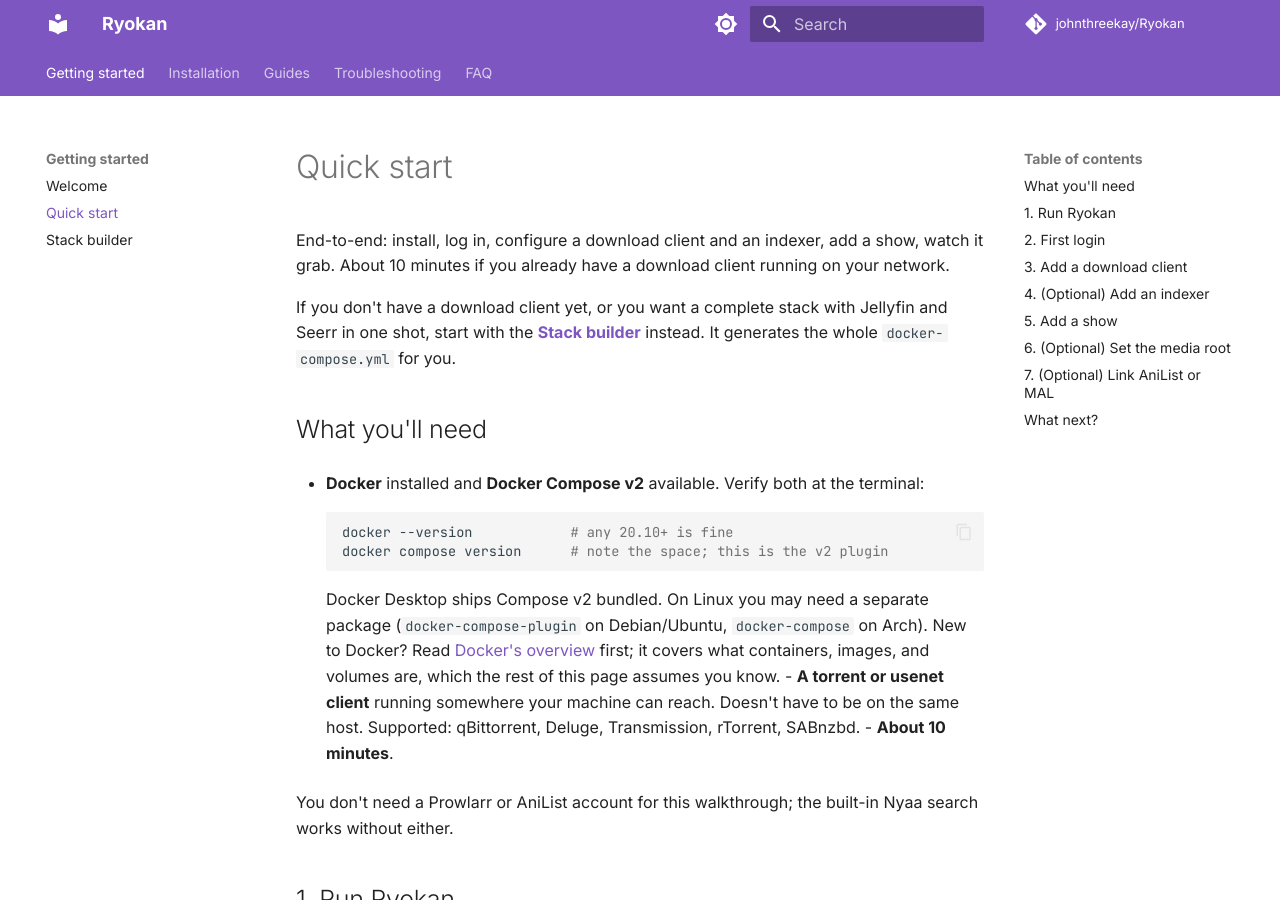
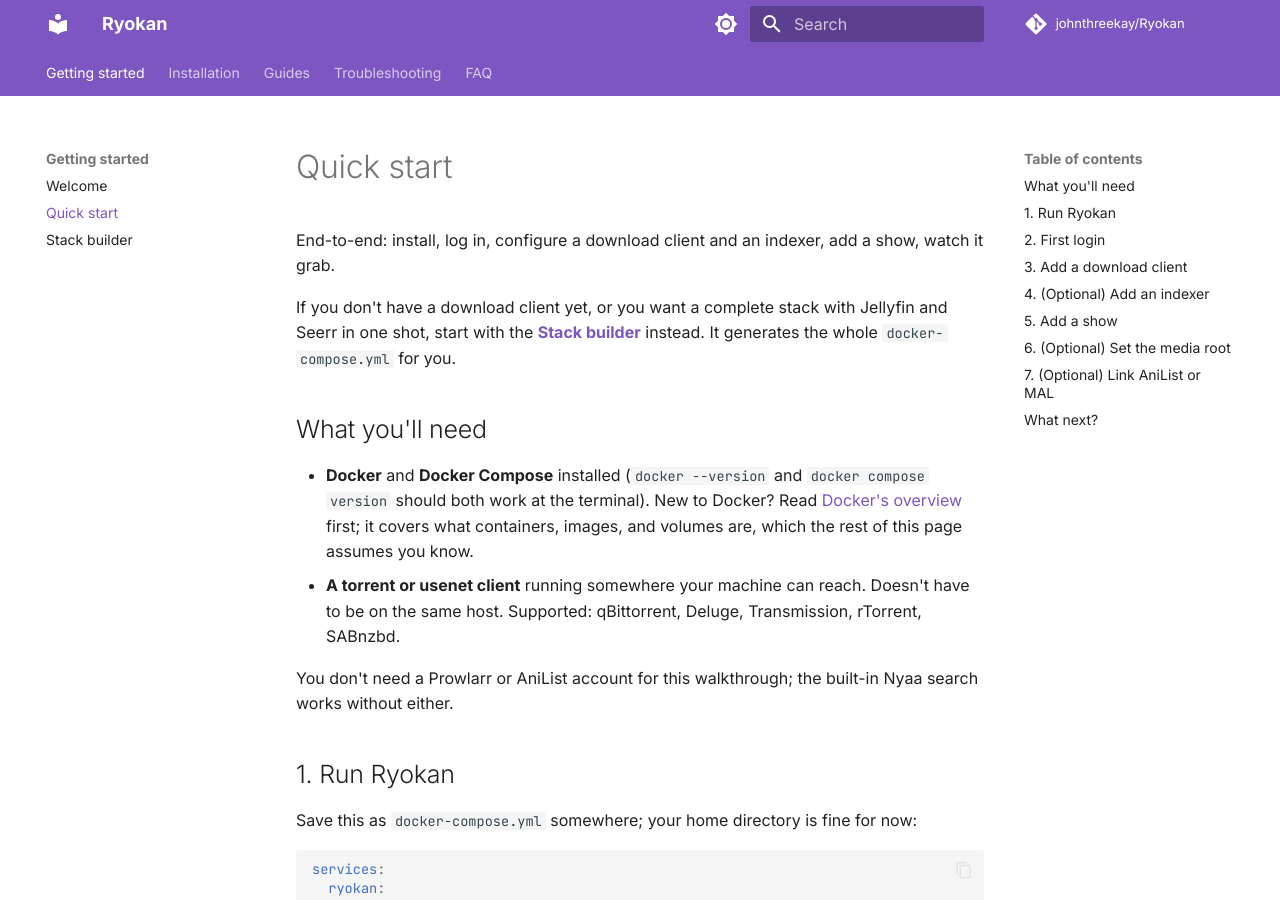
Before and after one commit to abhi1693/Ryokan, an MkDocs documentation site: the page built from docs/quick-start.md, in a window 1280 px wide and 900 px high. Built offline with MkDocs 1.6.1 and Material for MkDocs 9.7.7, drawn with Linux system fonts in a browser that asks for light colours; comment, search, counter and statistics services are not loaded.

Commit message:
docs(quick-start): inline the Compose check, drop "10 minutes" framing
Previous edit nested a fenced code block inside the prereq bullet,
which triggered Markdown lazy continuation: the next bullet got
merged into the first bullet's prose. Inline the verification
commands instead.

Also drops "v2" specificity (Compose's deprecated v1 binary is
practically gone from current distros, calling it out is overkill)
and the "About 10 minutes" framing in the intro and bullet (nobody
cares; users will work through it at their own pace).

Co-Authored-By: Claude Opus 4.7 (1M context) <noreply@anthropic.com>

````diff
--- a/docs/quick-start.md
+++ b/docs/quick-start.md
@@ -1,21 +1,13 @@
 # Quick start
 
-End-to-end: install, log in, configure a download client and an indexer, add a show, watch it grab. About 10 minutes if you already have a download client running on your network.
+End-to-end: install, log in, configure a download client and an indexer, add a show, watch it grab.
 
 If you don't have a download client yet, or you want a complete stack with Jellyfin and Seerr in one shot, start with the **[Stack builder](stack-builder.md)** instead. It generates the whole `docker-compose.yml` for you.
 
 ## What you'll need
 
-- **Docker** installed and **Docker Compose v2** available. Verify both at the terminal:
-
-    ```sh
-    docker --version            # any 20.10+ is fine
-    docker compose version      # note the space; this is the v2 plugin
-    ```
-
-    Docker Desktop ships Compose v2 bundled. On Linux you may need a separate package (`docker-compose-plugin` on Debian/Ubuntu, `docker-compose` on Arch). New to Docker? Read [Docker's overview](https://docs.docker.com/get-started/docker-overview/) first; it covers what containers, images, and volumes are, which the rest of this page assumes you know.
+- **Docker** and **Docker Compose** installed (`docker --version` and `docker compose version` should both work at the terminal). New to Docker? Read [Docker's overview](https://docs.docker.com/get-started/docker-overview/) first; it covers what containers, images, and volumes are, which the rest of this page assumes you know.
 - **A torrent or usenet client** running somewhere your machine can reach. Doesn't have to be on the same host. Supported: qBittorrent, Deluge, Transmission, rTorrent, SABnzbd.
-- **About 10 minutes**.
 
 You don't need a Prowlarr or AniList account for this walkthrough; the built-in Nyaa search works without either.
 
````
